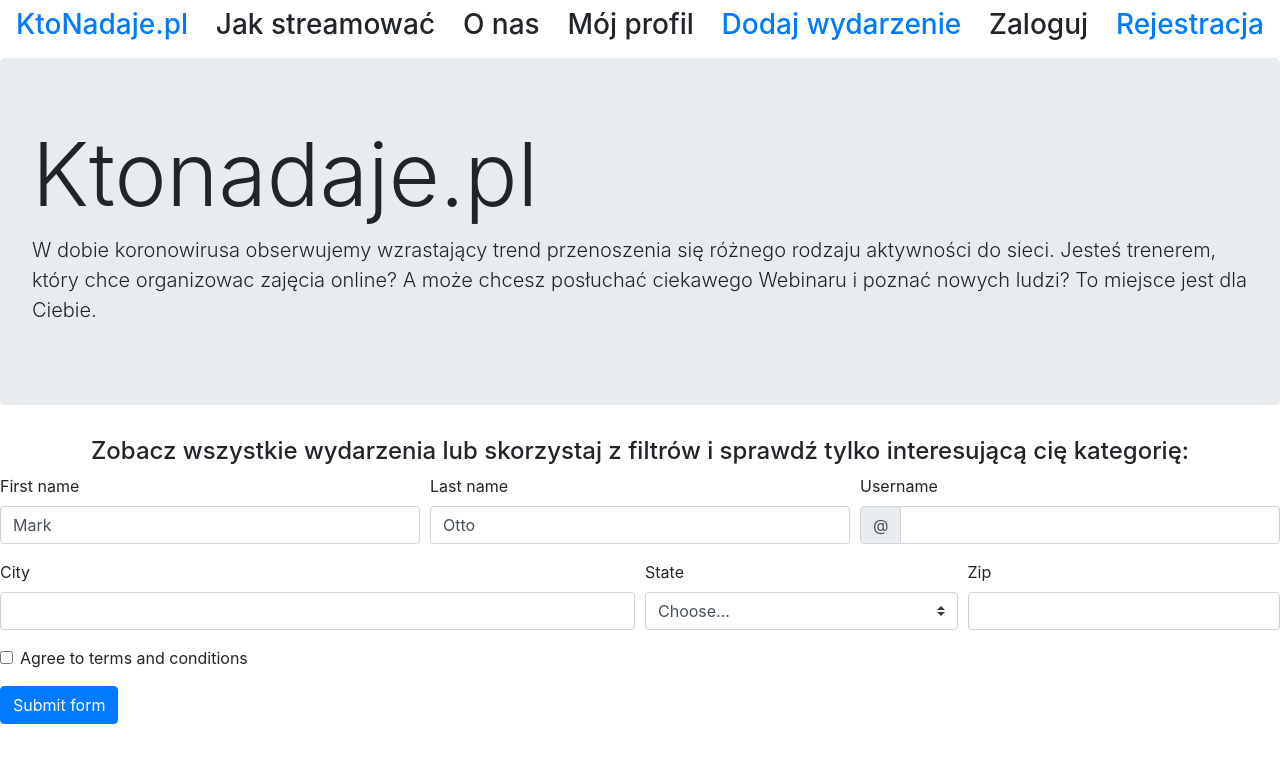
After one commit to binawork/ktonadaje, a Flask app: page /zarejestruj in a window 1280 px wide. The commit adds this page. Shown: the top 763 px of the page. Run offline with Flask 2, Linux system fonts and the light colour scheme; some libraries are stand-ins or nearby versions.

Commit message:
html for login register, main page done some server side work done (it is possible to render templates) almost no sql work done

```diff
--- a/app.py
+++ b/app.py
@@ -1,4 +1,4 @@
-from flask import Flask, render_template
+from flask import Flask, render_template, url_for, request
 import data_manager
 app = Flask(__name__)
 
@@ -7,6 +7,31 @@ app = Flask(__name__)
 def index():
     services = data_manager.get_all()
     return render_template('Table.html', services=services)
+
+@app.route('/dodaj_wydarzenie', methods = ['GET', 'POST'])
+def add_event():
+    if request.method == 'POST':
+        request.form['']
+        return redirect('index')
+    else:
+        return render_template('event_questionare.html')
+
+@app.route('/zarejestruj', methods = ['GET', 'POST'])
+def register():
+    if request.method == 'POST':
+        request.form['']
+        return redirect('index')
+    else:
+        return render_template('register.html')
+
+
+@app.route('/zaloguj', methods=['GET', 'POST'])
+def login():
+    if request.method == 'POST':
+        return redirect('index')
+    else:
+        return render_template('login.html')
+
 
 @app.route('/trenerzy_osobisci')
 def trenerzy_osobisci():
--- a/templates/Layout.html
+++ b/templates/Layout.html
@@ -7,16 +7,20 @@
     <title>Title</title>
 </head>
 <body>
+    <div class="navbar">
+        <a class="h3" href="{{ url_for('index') }}">KtoNadaje.pl</a>
+        <a class="h3">Jak streamować</a>
+        <a class="h3">O nas</a>
+        <a class="h3">Mój profil</a>
+        <a class="h3" href="{{ url_for('add_event') }}">Dodaj wydarzenie</a>
+        <a class="h3">Zaloguj</a>
+        <a class="h3" href="{{ url_for('register')}}">Rejestracja</a>
+    </div>
     <div class="jumbotron">
         <h1 class="display-2">Ktonadaje.pl</h1>
         <p class="lead">W dobie koronowirusa obserwujemy wzrastający trend przenoszenia się różnego rodzaju aktywności do sieci. Jesteś trenerem, który chce organizowac zajęcia online? A może chcesz posłuchać ciekawego Webinaru i poznać nowych ludzi? To miejsce jest dla Ciebie.</p>
     </div>
-<div class="navbar">
-    <a class="h3">Kategorie</a>
-    <a class="h3">Dodaj wydarzenie</a>
-    <a class="h3">Jak streamować</a>
-    <a class="h3">Zaloguj</a>
-</div>
+
     <div class="container" align="center">
         <p class="h4" class="align-content-center">Zobacz wszystkie wydarzenia lub skorzystaj z filtrów i sprawdź tylko interesującą cię kategorię:</p>
     </div>
--- /dev/null
+++ b/templates/register.html
@@ -0,0 +1,53 @@
+{% extends 'Layout.html' %}
+
+{% block content %}
+    <form>
+        <div class="form-row">
+            <div class="col-md-4 mb-3">
+                <label for="validationDefault01">First name</label>
+                <input type="text" class="form-control" id="validationDefault01" value="Mark" required>
+            </div>
+            <div class="col-md-4 mb-3">
+                <label for="validationDefault02">Last name</label>
+                <input type="text" class="form-control" id="validationDefault02" value="Otto" required>
+            </div>
+            <div class="col-md-4 mb-3">
+                <label for="validationDefaultUsername">Username</label>
+                <div class="input-group">
+                    <div class="input-group-prepend">
+                        <span class="input-group-text" id="inputGroupPrepend2">@</span>
+                    </div>
+                    <input type="text" class="form-control" id="validationDefaultUsername" aria-describedby="inputGroupPrepend2" required>
+                </div>
+            </div>
+        </div>
+        <div class="form-row">
+            <div class="col-md-6 mb-3">
+                <label for="validationDefault03">City</label>
+                <input type="text" class="form-control" id="validationDefault03" required>
+            </div>
+            <div class="col-md-3 mb-3">
+                <label for="validationDefault04">State</label>
+                <select class="custom-select" id="validationDefault04" required>
+                    <option selected disabled value="">Choose...</option>
+                    <option>...</option>
+                </select>
+            </div>
+            <div class="col-md-3 mb-3">
+                <label for="validationDefault05">Zip</label>
+                <input type="text" class="form-control" id="validationDefault05" required>
+            </div>
+        </div>
+        <div class="form-group">
+            <div class="form-check">
+                <input class="form-check-input" type="checkbox" value="" id="invalidCheck2" required>
+                <label class="form-check-label" for="invalidCheck2">
+                    Agree to terms and conditions
+                </label>
+            </div>
+        </div>
+        <button class="btn btn-primary" type="submit">Submit form</button>
+    </form>
+
+
+{% endblock %}
```
Also changed, not shown: templates/event_questionare.html (added, +35 -0 lines), templates/login.html (added), 1 other file. Lines whose indentation alone changed are shown as unchanged.
